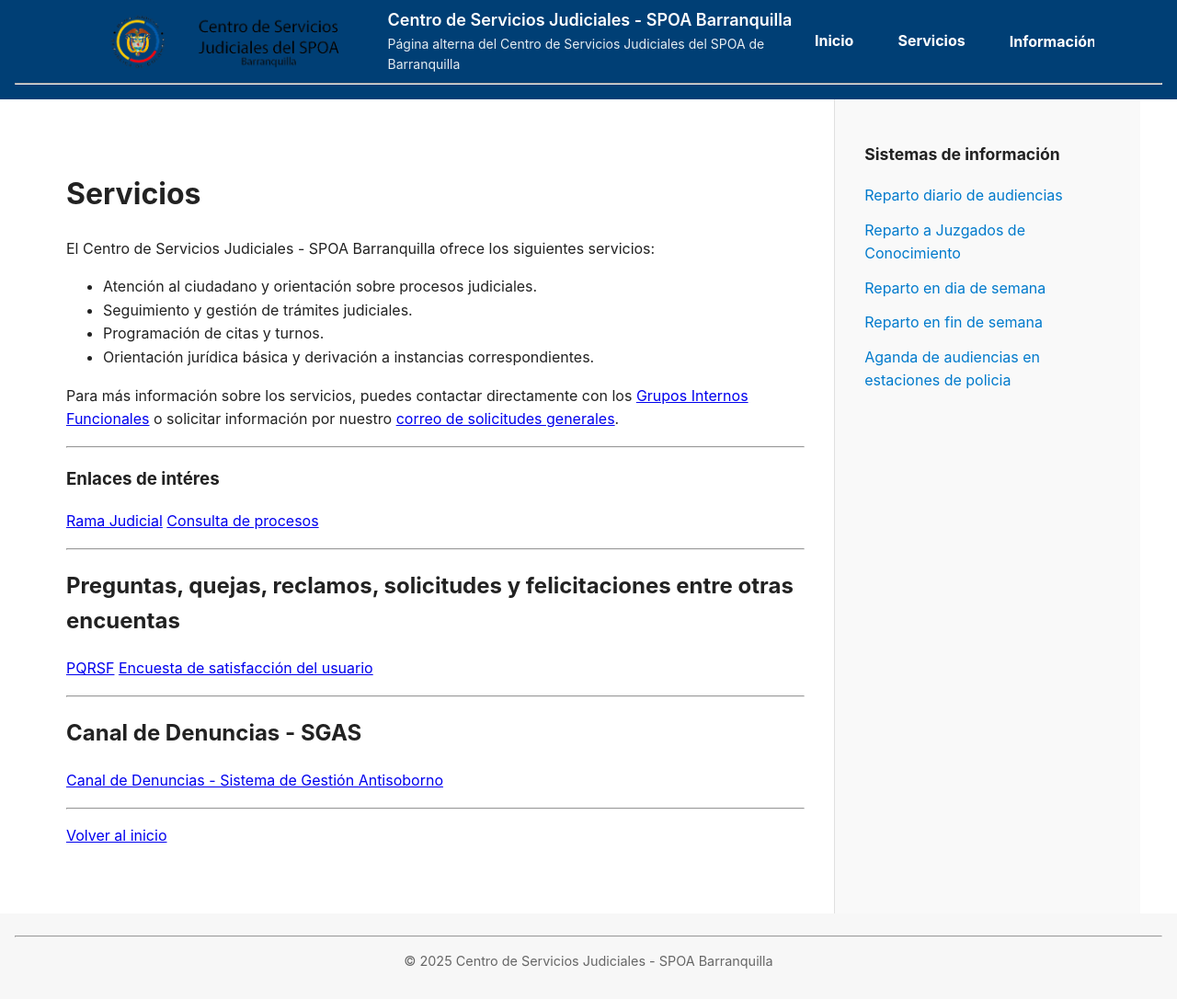
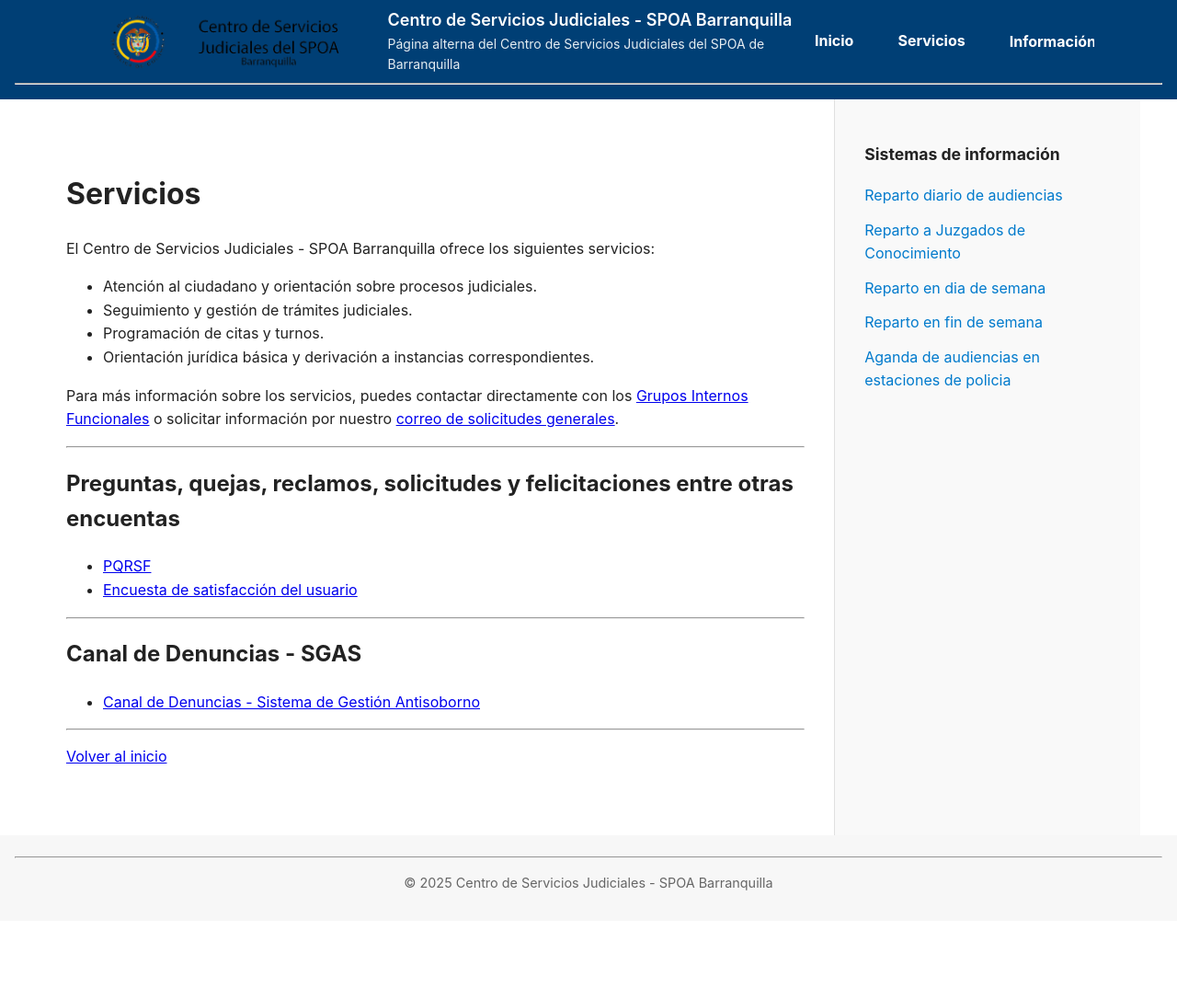
Before and after one commit to csjspoabaq/csjspoabaq.github.io, a Jekyll site: the page built from pages/servicios/index.md, in a window 1280 px wide. Shown: the whole page at 92% size. Built offline with Jekyll 4.4.1, drawn with Linux system fonts in a browser that asks for light colours; after the commit the page ends 1001 px from its top, so only the background shows below that.

```diff
--- a/_layouts/sidebar-right.html
+++ b/_layouts/sidebar-right.html
@@ -23,6 +23,12 @@
         <li><a target="_blank" href="{{ "https://sites.google.com/view/repartofdsydisp?usp=sharing" | relative_url }}">Reparto en fin de semana</a></li>
         <li><a target="_blank" href="{{ "https://sites.google.com/view/agendar-aud-estaciones?usp=sharing" | relative_url }}">Aganda de audiencias en estaciones de policia</a></li>
       </ul>
+---
+### Enlaces de intéres
+
+- [Rama Judicial](https://www.ramajudicial.gov.co/)
+- [Consulta de procesos]({{ 'pages/servicios/consulta_procesos' | relative_url }})
+
     </aside>
   </div>
   <footer>
--- a/pages/servicios/index.md
+++ b/pages/servicios/index.md
@@ -16,22 +16,15 @@ Para más información sobre los servicios, puedes contactar directamente con lo
 
 ---
 
-### Enlaces de intéres
-
-[Rama Judicial](https://www.ramajudicial.gov.co/)
-[Consulta de procesos]({{ 'pages/servicios/consulta_procesos' | relative_url }})
-
----
-
 ## Preguntas, quejas, reclamos, solicitudes y felicitaciones entre otras encuentas
 
-[PQRSF](https://forms.office.com/r/MtpidGDsFp)
-[Encuesta de satisfacción del usuario](https://forms.office.com/r/4qyUE6aXfF)
+- [PQRSF](https://forms.office.com/r/MtpidGDsFp)
+- [Encuesta de satisfacción del usuario](https://forms.office.com/r/4qyUE6aXfF)
 
 ---
 
 ## Canal de Denuncias - SGAS
-[Canal de Denuncias - Sistema de Gestión Antisoborno](https://www.ramajudicial.gov.co/portal/atencion-al-usuario/pqr)
+- [Canal de Denuncias - Sistema de Gestión Antisoborno](https://www.ramajudicial.gov.co/portal/atencion-al-usuario/pqr)
 
 ---
 
```
